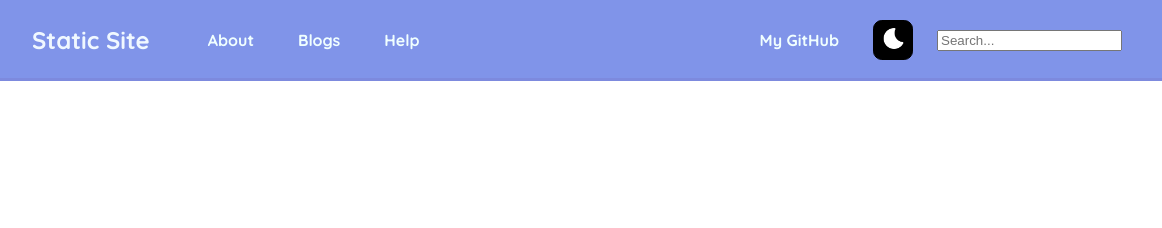
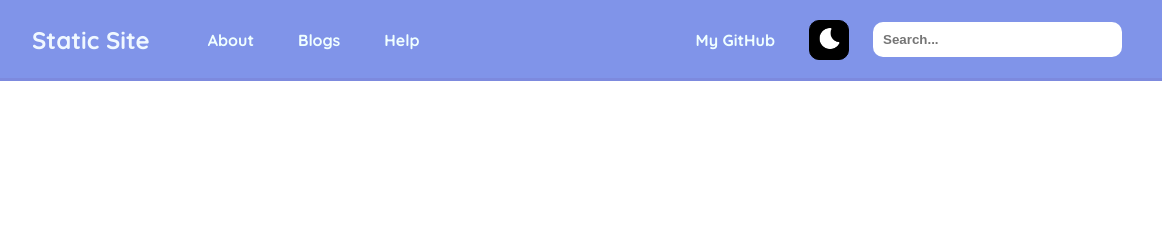
Before and after one commit to Priyesh-Singh-Waldia/static_website, a plain HTML site: page index.html in a window 1280 px wide. Shown: the top 228 px of the page, 118-1280 px from the left. Drawn offline with Linux system fonts and the light colour scheme.

Commit message:
fixed search bar visuals

```diff
--- a/style.css
+++ b/style.css
@@ -5,6 +5,8 @@
 :root {
   --blue: #8094e9;
   --darkblue: #6e62ad;
+  --night: #272c45;
+  --nightbg: #3a4161;
 }
 
 html,
@@ -14,6 +16,17 @@ body {
   scroll-behavior: smooth;
   font-family: "Quicksand", sans-serif;
 }
+
+/*
+.d_theme {
+  background-color: var(--night);
+  color: azure;
+}
+
+.l_theme {
+  background-color: white;
+  color: black;
+} */
 
 .nopad {
   padding: 0;
@@ -51,7 +64,7 @@ a:hover {
   width: 40px;
   height: 40px;
   border: 1px solid black;
-  border-radius: 22%;
+  border-radius: 10px;
   background-color: black;
   cursor: pointer;
 }
@@ -66,6 +79,13 @@ a:hover {
   font-weight: 700;
   color: aliceblue;
   border-bottom: 3px solid rgba(110, 98, 173, 0.2);
+}
+
+.search {
+  padding: 10px 60px 10px 10px;
+  border-radius: 10px;
+  border: none;
+  font-weight: 600;
 }
 
 .right {
```
Also changed, not shown: script.js (+17 -0 lines).
